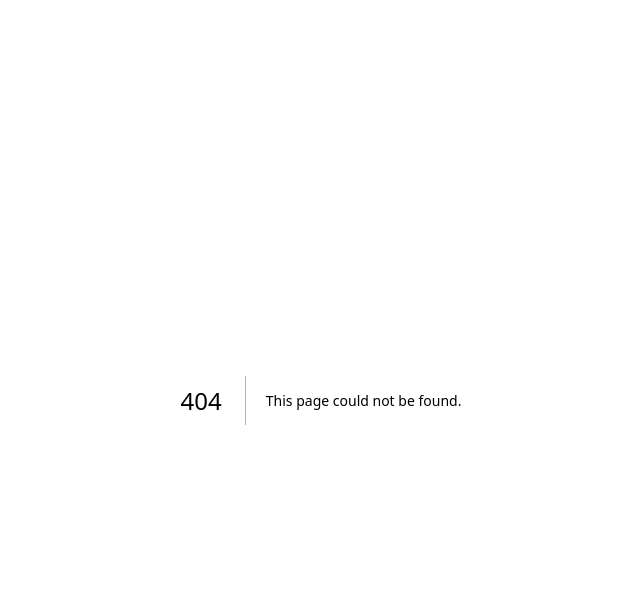
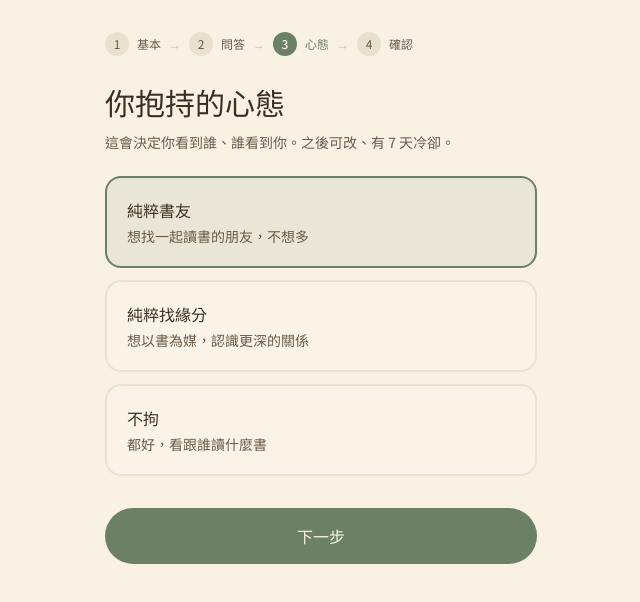
Before and after one commit to theprdating/web, a Next.js app: page /register/stance in a window 1280 px wide. Before the commit this address had no page. Shown: the top 602 px of the page, without its empty margins (319-959 px from the left). Built offline with nearby package versions, Linux system fonts and the light colour scheme.

Commit message:
feat(phase-3): registration step 3 - stance selection

```diff
--- /dev/null
+++ b/app/register/stance/page.tsx
@@ -0,0 +1,47 @@
+"use client";
+import { useState } from "react";
+import { useRouter } from "next/navigation";
+import { useFolioStore } from "@/lib/store";
+import RegisterStepper from "@/components/shared/RegisterStepper";
+import Button from "@/components/ui/Button";
+import { STANCE_META } from "@/lib/stance-meta";
+import type { Stance } from "@/lib/store";
+import clsx from "clsx";
+
+export default function StancePage() {
+  const router = useRouter();
+  const userId = useFolioStore((s) => s.currentUserId);
+  const user = useFolioStore((s) => userId ? s.users[userId] : null);
+  const upsertUser = useFolioStore((s) => s.upsertUser);
+
+  const [stance, setStance] = useState<Stance>(user?.stance ?? "純粹書友");
+
+  const next = () => {
+    if (!user) return;
+    upsertUser({ ...user, stance, stanceChangedAt: Date.now() });
+    router.push("/register/confirm");
+  };
+
+  return (
+    <>
+      <RegisterStepper current={2} />
+      <h1 className="font-display text-3xl text-walnut mb-2">你抱持的心態</h1>
+      <p className="text-walnut-soft text-sm mb-6">這會決定你看到誰、誰看到你。之後可改、有 7 天冷卻。</p>
+
+      <div className="space-y-3">
+        {(Object.entries(STANCE_META) as [Stance, typeof STANCE_META[Stance]][]).map(([key, m]) => (
+          <button key={key} onClick={() => setStance(key)} className={clsx(
+            "w-full text-left p-5 rounded-2xl border-2 transition-colors",
+            stance === key ? "border-sage bg-sage/10" : "border-tag/30 bg-cream")}>
+            <div className="font-medium text-walnut">{m.label}</div>
+            <div className="text-walnut-soft text-sm mt-1">{m.sub}</div>
+          </button>
+        ))}
+      </div>
+
+      <div className="mt-8">
+        <Button onClick={next}>下一步</Button>
+      </div>
+    </>
+  );
+}
--- /dev/null
+++ b/lib/stance-meta.ts
@@ -0,0 +1,7 @@
+import type { Stance } from "./store";
+
+export const STANCE_META: Record<Stance, { label: string; sub: string }> = {
+  "純粹書友":     { label: "純粹書友",     sub: "想找一起讀書的朋友，不想多" },
+  "純粹找緣分":   { label: "純粹找緣分",   sub: "想以書為媒，認識更深的關係" },
+  "不拘":         { label: "不拘",         sub: "都好，看跟誰讀什麼書"     },
+};
```
